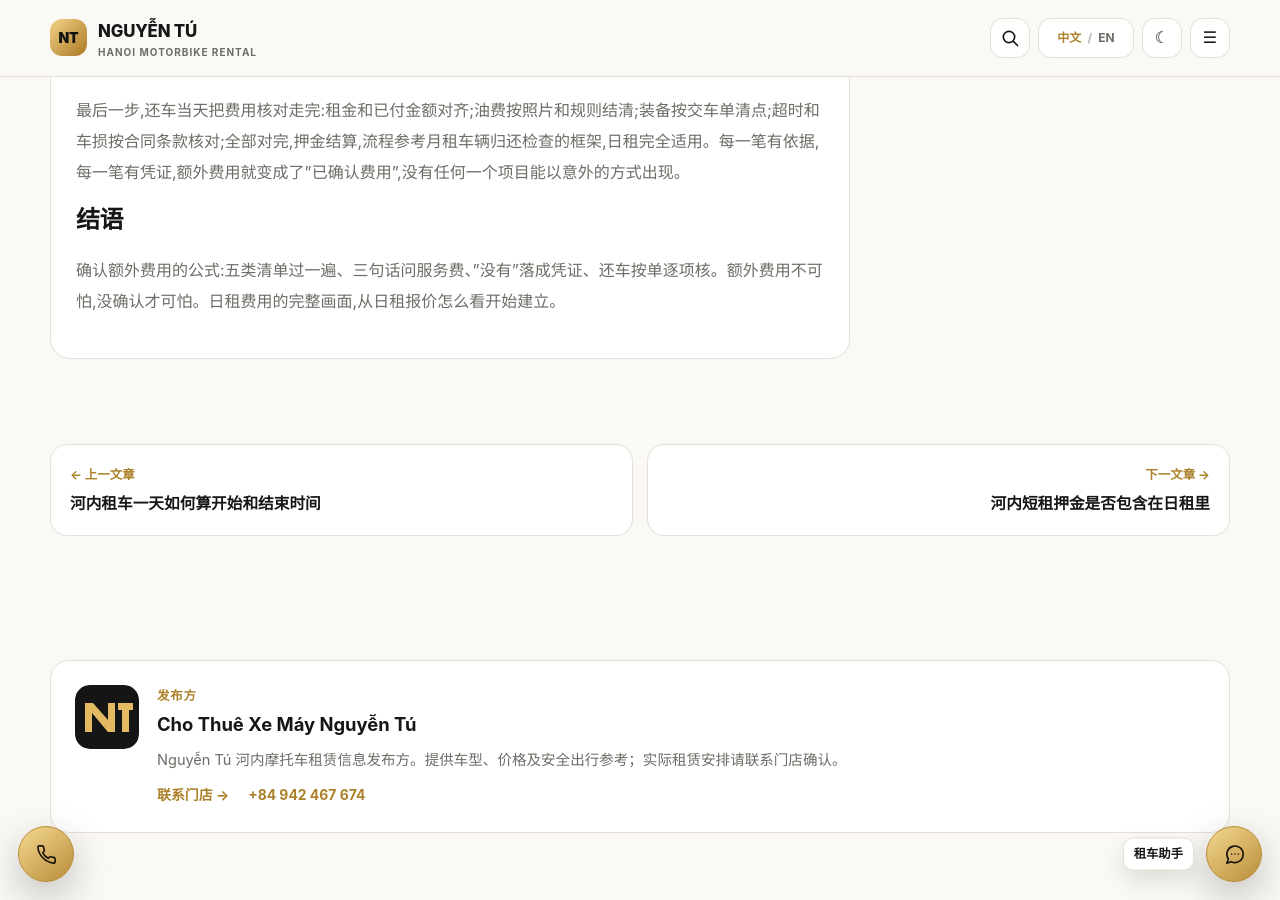
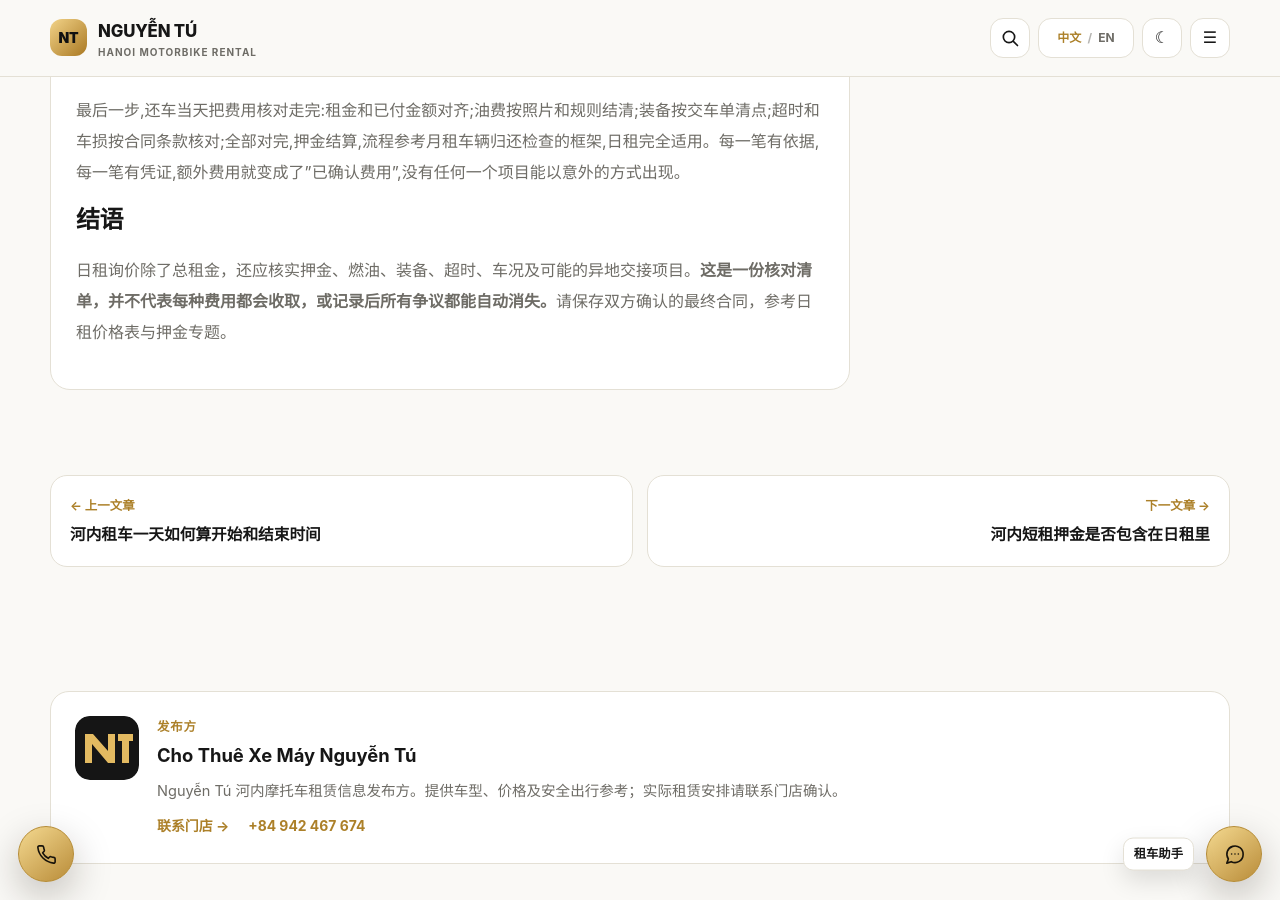
Before and after one commit to thuexemayhanoi/china, a Jekyll site: the page built from _posts/2026-10-11-hanoi-pricing-daily-10.md, in a window 1280 px wide and 900 px high, scrolled down 1303 px. Built offline with Jekyll 4.4.1, drawn with Linux system fonts in a browser that asks for light colours.

Commit message:
seo(china): align AEO conclusion with fact-checked answers 2026-10-11-hanoi-pricing-daily-10.md

```diff
--- a/_posts/2026-10-11-hanoi-pricing-daily-10.md
+++ b/_posts/2026-10-11-hanoi-pricing-daily-10.md
@@ -37,4 +37,4 @@ publication_method: "automated_qa"
 
 ## 结语
 
-确认额外费用的公式:五类清单过一遍、三句话问服务费、"没有"落成凭证、还车按单逐项核。额外费用不可怕,没确认才可怕。日租费用的完整画面,从[日租报价怎么看](/topics/pricing/daily/)开始建立。
+日租询价除了总租金，还应核实押金、燃油、装备、超时、车况及可能的异地交接项目。**这是一份核对清单，并不代表每种费用都会收取，或记录后所有争议都能自动消失。**请保存双方确认的最终合同，参考[日租价格表](/prices/)与[押金专题](/topics/pricing/deposits/)。
```
